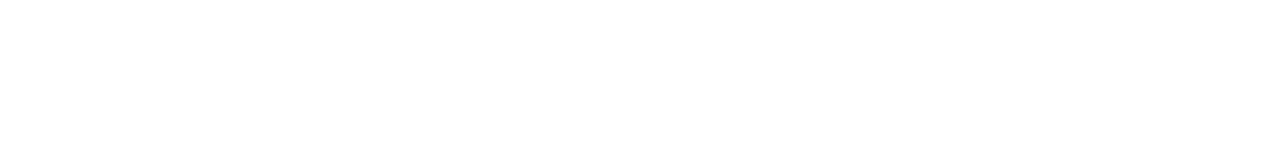
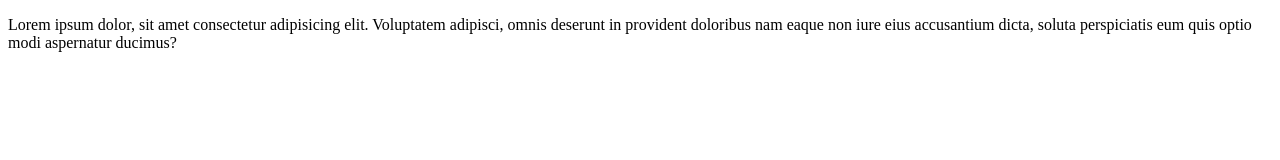
Before and after one commit to tineocac/miPrimerRepositorio, a plain HTML site: page index.html in a window 1280 px wide. Drawn offline with Linux system fonts and the light colour scheme.

Commit message:
Se agrego css y title

```diff
--- a/index.html
+++ b/index.html
@@ -7,6 +7,9 @@
     <title>Document</title>
 </head>
 <body>
+    <p>
+        Lorem ipsum dolor, sit amet consectetur adipisicing elit. Voluptatem adipisci, omnis deserunt in provident doloribus nam eaque non iure eius accusantium dicta, soluta perspiciatis eum quis optio modi aspernatur ducimus?
+    </p>
 
 </body>
 </html>
--- /dev/null
+++ b/style.css
@@ -0,0 +1,5 @@
+*{
+    margin: 0;
+    padding: 0;
+    box-sizing: border-box;
+}
```
